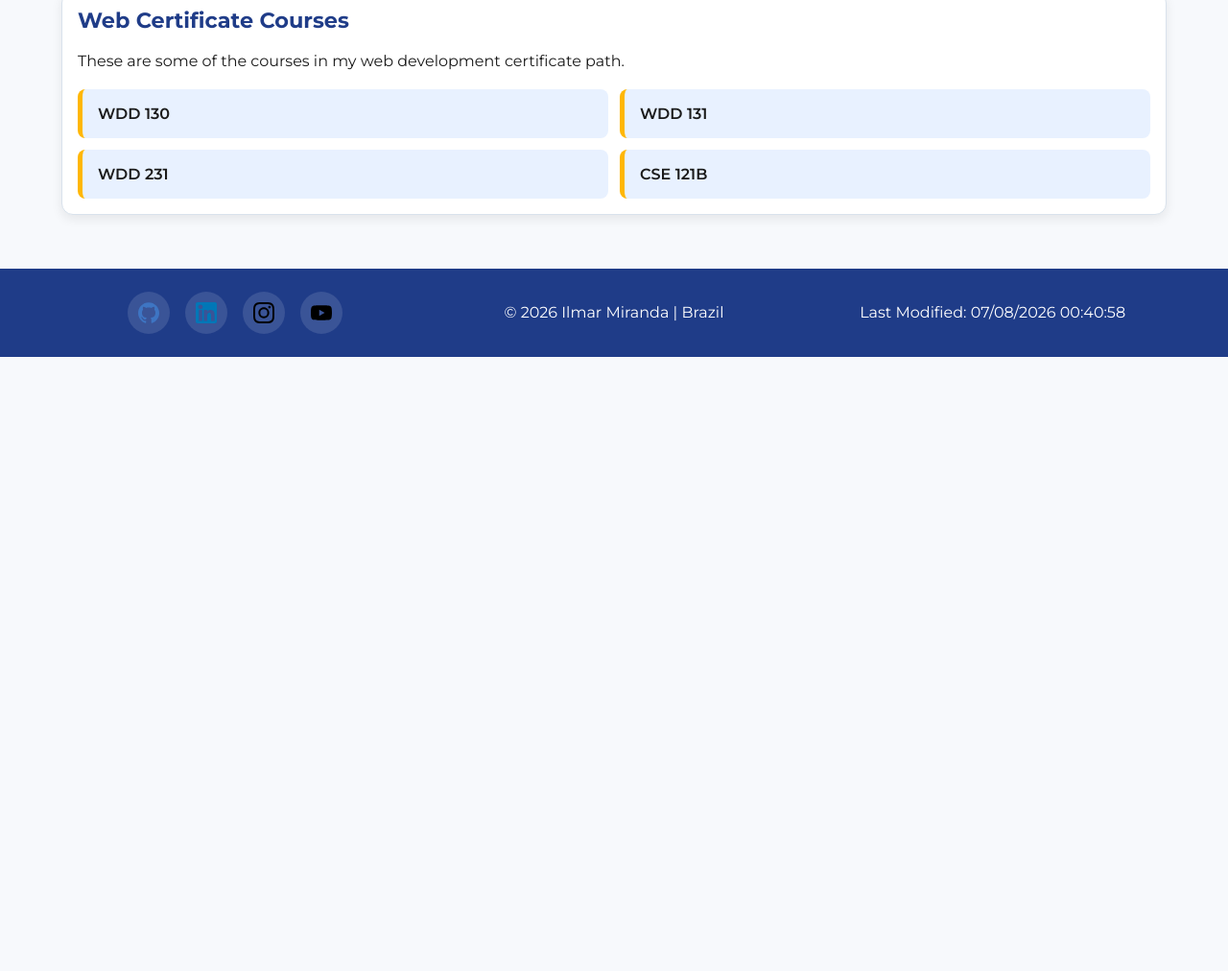
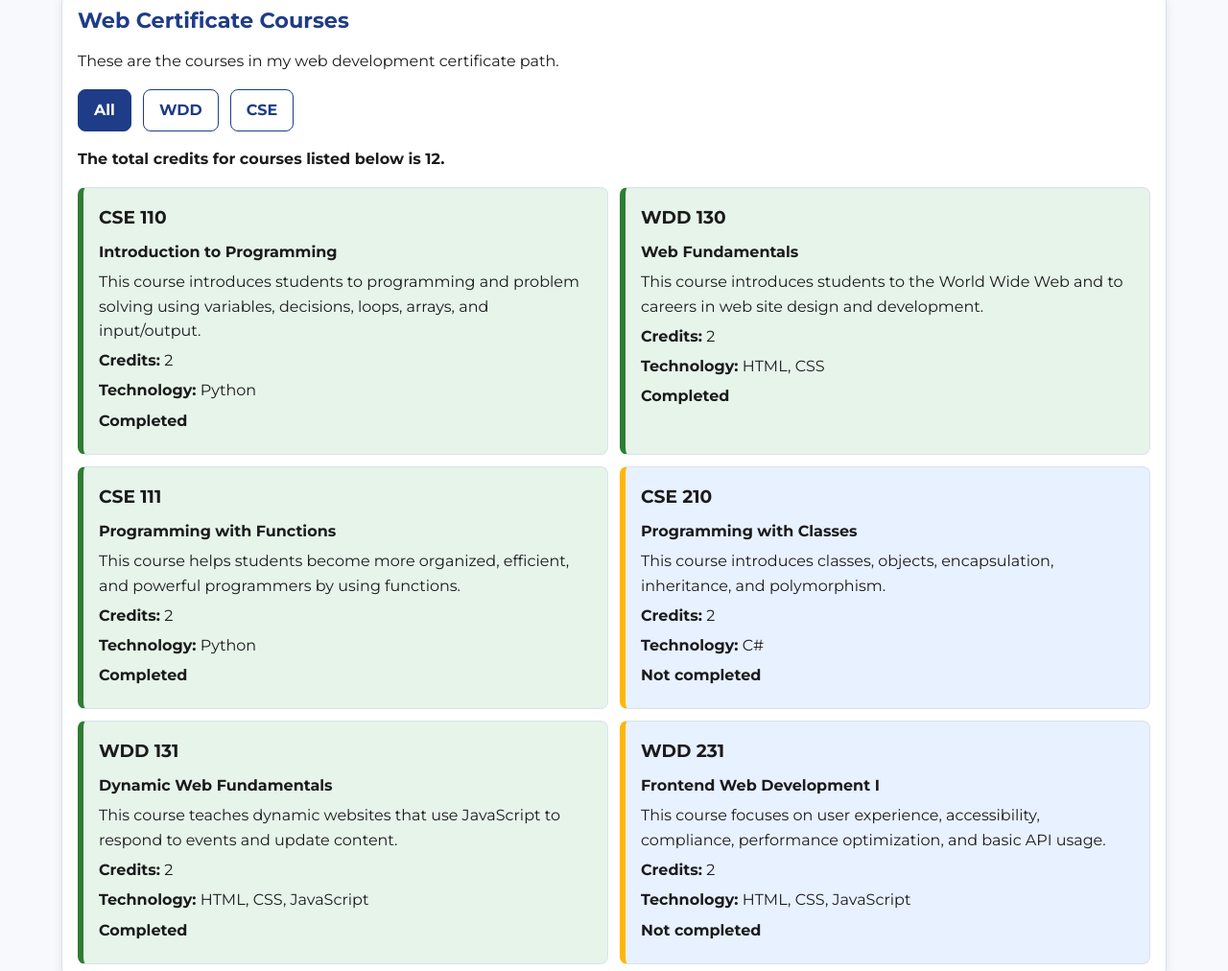
Before and after one commit to ilmarmiranda43/wdd231, a plain HTML site: page index.html in a window 1280 px wide. Shown: the part 806-1818 px from the top of the page at 96% size. Before the commit the page ends 1178 px from the top, so only its background shows below. Drawn offline with nearby package versions, Linux system fonts and the light colour scheme.

Commit message:
Fix course list, filters and credits

```diff
--- a/index.html
+++ b/index.html
@@ -31,7 +31,8 @@
 
                 <nav id="nav-menu">
                     <a href="index.html" class="active">Home</a>
-                    <a href="../chamber/index.html">Chamber</a>
+                    <!-- <a href="../chamber/index.html">Chamber</a> -->
+                     <a href="">Chamber</a>
                     <a href="final/index.html">Final</a>
                 </nav>
             </div>
@@ -61,14 +62,17 @@
 
                 <section class="courses-card">
                     <h2>Web Certificate Courses</h2>
-                    <p>These are some of the courses in my web development certificate path.</p>
+                    <p>These are the courses in my web development certificate path.</p>
 
-                    <div class="courses-list">
-                        <div class="course-pill">WDD 130</div>
-                        <div class="course-pill">WDD 131</div>
-                        <div class="course-pill">WDD 231</div>
-                        <div class="course-pill">CSE 121B</div>
+                    <div class="filter-buttons" aria-label="Course filters">
+                        <button type="button" id="all" class="active">All</button>
+                        <button type="button" id="wdd">WDD</button>
+                        <button type="button" id="cse">CSE</button>
                     </div>
+
+                    <p class="credits">The total credits for courses listed below is <span id="total-credits">0</span>.</p>
+
+                    <div id="course-list" class="courses-list"></div>
                 </section>
             </div>
         </main>
--- a/scripts/course.js
+++ b/scripts/course.js
@@ -5,11 +5,9 @@ const courses = [
         title: 'Introduction to Programming',
         credits: 2,
         certificate: 'Web and Computer Programming',
-        description: 'This course will introduce students to programming. It will introduce the building blocks of programming languages (variables, decisions, calculations, loops, array, and input/output) and use them to solve problems.',
-        technology: [
-            'Python'
-        ],
-        completed: false
+        description: 'This course introduces students to programming and problem solving using variables, decisions, loops, arrays, and input/output.',
+        technology: ['Python'],
+        completed: true
     },
     {
         subject: 'WDD',
@@ -17,12 +15,9 @@ const courses = [
         title: 'Web Fundamentals',
         credits: 2,
         certificate: 'Web and Computer Programming',
-        description: 'This course introduces students to the World Wide Web and to careers in web site design and development. The course is hands on with students actually participating in simple web designs and programming. It is anticipated that students who complete this course will understand the fields of web design and development and will have a good idea if they want to pursue this degree as a major.',
-        technology: [
-            'HTML',
-            'CSS'
-        ],
-        completed: false
+        description: 'This course introduces students to the World Wide Web and to careers in web site design and development.',
+        technology: ['HTML', 'CSS'],
+        completed: true
     },
     {
         subject: 'CSE',
@@ -30,11 +25,9 @@ const courses = [
         title: 'Programming with Functions',
         credits: 2,
         certificate: 'Web and Computer Programming',
-        description: 'CSE 111 students become more organized, efficient, and powerful computer programmers by learning to research and call functions written by others; to write, call , debug, and test their own functions; and to handle errors within functions. CSE 111 students write programs with functions to solve problems in many disciplines, including business, physical science, human performance, and humanities.',
-        technology: [
-            'Python'
-        ],
-        completed: false
+        description: 'This course helps students become more organized, efficient, and powerful programmers by using functions.',
+        technology: ['Python'],
+        completed: true
     },
     {
         subject: 'CSE',
@@ -42,10 +35,8 @@ const courses = [
         title: 'Programming with Classes',
         credits: 2,
         certificate: 'Web and Computer Programming',
-        description: 'This course will introduce the notion of classes and objects. It will present encapsulation at a conceptual level. It will also work with inheritance and polymorphism.',
-        technology: [
-            'C#'
-        ],
+        description: 'This course introduces classes, objects, encapsulation, inheritance, and polymorphism.',
+        technology: ['C#'],
         completed: false
     },
     {
@@ -54,13 +45,9 @@ const courses = [
         title: 'Dynamic Web Fundamentals',
         credits: 2,
         certificate: 'Web and Computer Programming',
-        description: 'This course builds on prior experience in Web Fundamentals and programming. Students will learn to create dynamic websites that use JavaScript to respond to events, update content, and create responsive user experiences.',
-        technology: [
-            'HTML',
-            'CSS',
-            'JavaScript'
-        ],
-        completed: false
+        description: 'This course teaches dynamic websites that use JavaScript to respond to events and update content.',
+        technology: ['HTML', 'CSS', 'JavaScript'],
+        completed: true
     },
     {
         subject: 'WDD',
@@ -68,12 +55,57 @@ const courses = [
         title: 'Frontend Web Development I',
         credits: 2,
         certificate: 'Web and Computer Programming',
-        description: 'This course builds on prior experience with Dynamic Web Fundamentals and programming. Students will focus on user experience, accessibility, compliance, performance optimization, and basic API usage.',
-        technology: [
-            'HTML',
-            'CSS',
-            'JavaScript'
-        ],
+        description: 'This course focuses on user experience, accessibility, compliance, performance optimization, and basic API usage.',
+        technology: ['HTML', 'CSS', 'JavaScript'],
         completed: false
     }
-]
+];
+
+const courseList = document.querySelector('#course-list');
+const totalCredits = document.querySelector('#total-credits');
+const filterButtons = document.querySelectorAll('.filter-buttons button');
+
+function displayCourses(courseArray) {
+    courseList.innerHTML = '';
+
+    courseArray.forEach((course) => {
+        const courseCard = document.createElement('section');
+        courseCard.classList.add('course-card');
+        courseCard.classList.add(course.completed ? 'completed' : 'not-completed');
+
+        courseCard.innerHTML = `
+            <h3>${course.subject} ${course.number}</h3>
+            <p><strong>${course.title}</strong></p>
+            <p>${course.description}</p>
+            <p><strong>Credits:</strong> ${course.credits}</p>
+            <p><strong>Technology:</strong> ${course.technology.join(', ')}</p>
+            <p class="status">${course.completed ? 'Completed' : 'Not completed'}</p>
+        `;
+
+        courseList.appendChild(courseCard);
+    });
+
+    const credits = courseArray.reduce((total, course) => total + course.credits, 0);
+    totalCredits.textContent = credits;
+}
+
+function setActiveButton(selectedButton) {
+    filterButtons.forEach((button) => button.classList.remove('active'));
+    selectedButton.classList.add('active');
+}
+
+filterButtons.forEach((button) => {
+    button.addEventListener('click', () => {
+        setActiveButton(button);
+
+        if (button.id === 'wdd') {
+            displayCourses(courses.filter((course) => course.subject === 'WDD'));
+        } else if (button.id === 'cse') {
+            displayCourses(courses.filter((course) => course.subject === 'CSE'));
+        } else {
+            displayCourses(courses);
+        }
+    });
+});
+
+displayCourses(courses);
--- a/styles/small.css
+++ b/styles/small.css
@@ -257,3 +257,58 @@ footer {
 a {
     overflow-wrap: break-word;
 }
+.filter-buttons {
+    display: flex;
+    flex-wrap: wrap;
+    gap: 0.75rem;
+    margin: 1rem 0;
+}
+
+.filter-buttons button {
+    border: 1px solid var(--primary-color);
+    background-color: var(--light-color);
+    color: var(--primary-color);
+    border-radius: 8px;
+    cursor: pointer;
+    font-weight: 700;
+    padding: 0.75rem 1rem;
+}
+
+.filter-buttons button:hover,
+.filter-buttons button:focus,
+.filter-buttons button.active {
+    background-color: var(--primary-color);
+    color: var(--light-color);
+}
+
+.credits {
+    font-weight: 700;
+}
+
+.course-card {
+    border: 1px solid var(--border-color);
+    border-radius: 8px;
+    padding: 1rem;
+}
+
+.course-card h3 {
+    margin: 0 0 0.5rem;
+}
+
+.course-card p {
+    margin: 0.35rem 0;
+}
+
+.course-card.completed {
+    background-color: #e6f4ea;
+    border-left: 6px solid #2e7d32;
+}
+
+.course-card.not-completed {
+    background-color: var(--accent-color);
+    border-left: 6px solid var(--secondary-color);
+}
+
+.status {
+    font-weight: 700;
+}
```
